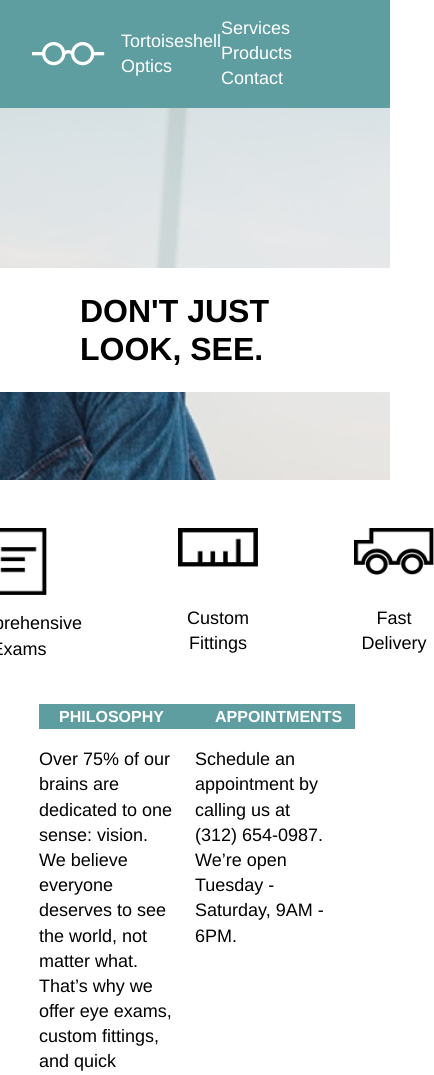
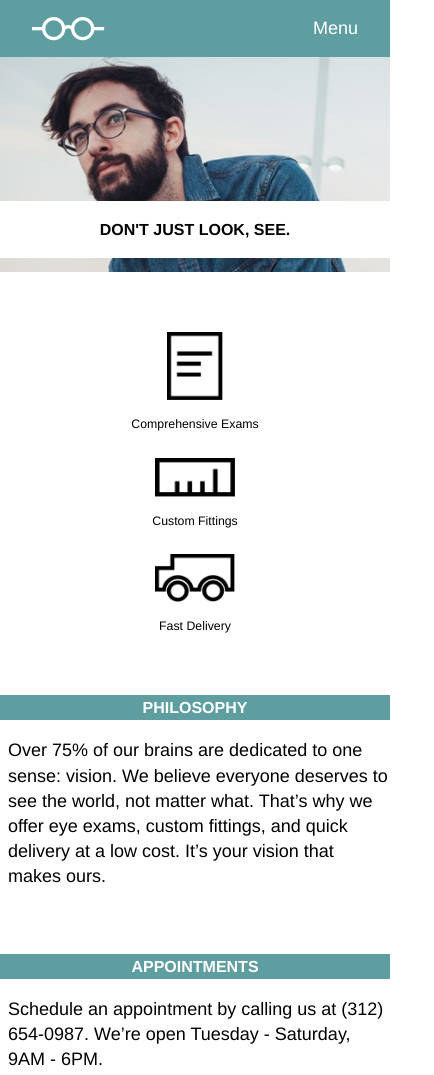
Before and after one commit to ziuzee/TortoiseShellOptics, a plain HTML site: page index.html in a window 390 px wide. Shown: the top 1075 px of the page, 434 px wide, since content can reach past the window. Drawn offline with Linux system fonts and the light colour scheme.

Commit message:
Add tablet and mobile-friendly adjustments

```diff
--- a/index.html
+++ b/index.html
@@ -17,12 +17,14 @@
 
         <div class="logo">
           <img src="resources/css/images/logo-white.png" alt="Tortoiseshell Optics Logo white" />
-          <span>Tortoiseshell Optics</span>
+          <span class="desktop">Tortoiseshell Optics</span>
         </div>
           <div class="menu">
-            <span>Services</span>
-            <span>Products</span>
-            <span>Contact</span>
+            <span class="desktop">Services</span>
+            <span class="desktop">Products</span>
+            <span class="desktop">Contact</span>
+
+            <span class="mobile">Menu</span>
           </div>
 
       </nav>
@@ -49,12 +51,12 @@
         </div>
 
         <div class="icon">
-          <img src="resources/css/images/ruler-icon.png">
+          <img src="resources/css/images/ruler-icon.png" class="ruler-icon">
           <span>Custom Fittings</span>
         </div>
 
         <div class="icon">
-          <img src="resources/css/images/truck-icon.png">
+          <img src="resources/css/images/truck-icon.png" class="truck-icon">
           <span>Fast Delivery</span>
         </div>
 
--- a/resources/css/style.css
+++ b/resources/css/style.css
@@ -27,6 +27,10 @@ header {
 }
 
 /* Navigation bar */
+.mobile {
+  display: none;
+}
+
 nav {
   display: flex;
   align-items: center;
@@ -121,6 +125,10 @@ header .flex {
   margin-bottom: 1rem;
 }
 
+.info p {
+  margin-bottom: 5rem;
+}
+
 /* Footer section */
 
 footer {
@@ -134,3 +142,88 @@ footer {
   height: 1.5rem;
   padding: 0 1rem 0 2rem;
 }
+
+@media only screen and (max-width: 1024px) { /* Tablet screen */
+  .container {
+    width: 100%;
+  }
+
+  header {
+    height: 22rem;
+  }
+
+  .main-banner {
+    margin-top: 5rem;
+    margin-right: 2rem;
+    padding: 0.75rem 4rem;
+  }
+
+  .main-banner span {
+    font-size: 1.33rem;
+  }
+}
+
+@media only screen and (max-width: 600px) { /* Mobile screen */
+  .desktop {
+    display: none;
+  }
+
+  .mobile {
+    display: inherit;
+  }
+
+  .container {
+    width: 100%;
+  }
+
+  header {
+    height: 17rem;
+    background-position: 20%;
+  }
+
+  .main-banner {
+    margin: 9rem 0 0 0;
+    width: 100%;
+    background-color: white;
+    padding: 1rem 0;
+    text-align: center;
+  }
+
+  .main-banner span {
+    font-size: 1rem;
+  }
+
+  .services {
+    display: flex;
+    flex-direction: column;
+    margin: 3rem;
+  }
+
+  .icon {
+    height: auto;
+    margin: 0.77rem;
+  }
+
+  .icon span {
+    font-size: 0.77rem;
+  }
+
+  .about {
+    display: flex;
+    flex-direction: column;
+  }
+
+  .info {
+    width: 100%;
+  }
+
+  .title {
+    width: 100%;
+    text-align: center;
+  }
+
+  .info p {
+    margin-left: 0.5rem;
+    margin-bottom: 4rem;
+  }
+}
```
